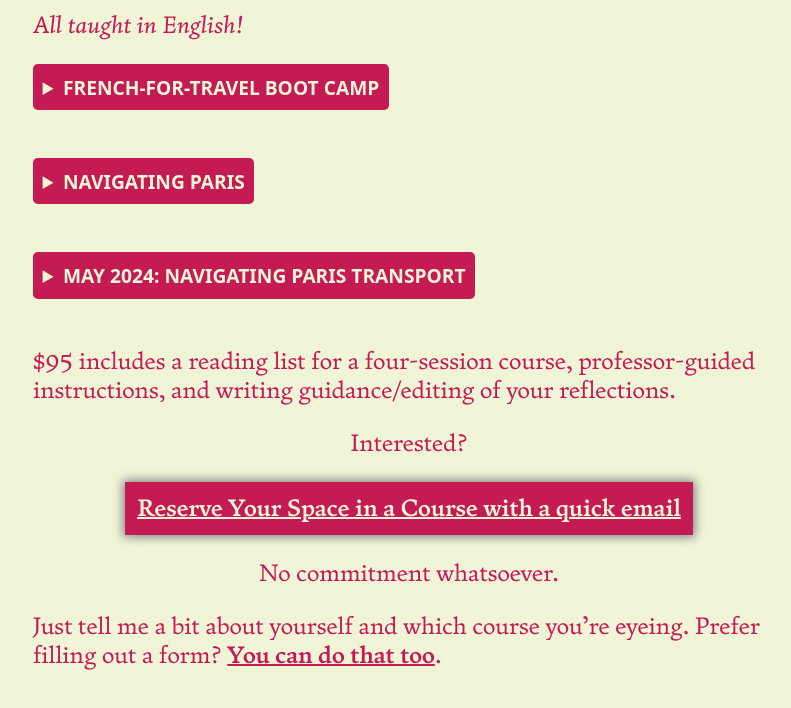
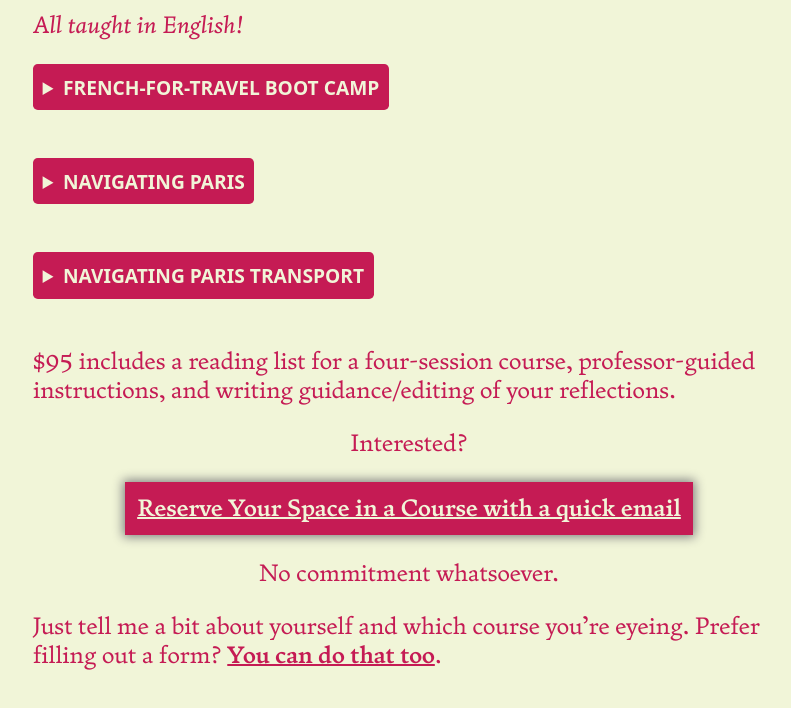
Before and after one commit to yescomment/jk-litlife, an Astro site: page /courses in a window 1280 px wide. Shown: the part 769-1477 px from the top of the page, without its empty margins (231-1022 px from the left). Built offline with nearby package versions, Linux system fonts and the light colour scheme; Astro itself is replaced by a stand-in of ours.

Commit message:
Cut date

```diff
--- a/src/pages/courses.astro
+++ b/src/pages/courses.astro
@@ -28,7 +28,7 @@ import Polaroid from '@components/polaroid.astro'
     </details>
 
     <details>
-      <summary class="infobox"><strong>May 2024:</strong> Navigating Paris Transport</summary>
+      <summary class="infobox">Navigating Paris Transport</summary>
       <p><strong>Course Type:</strong> Lifestyle</p>
       <p><strong>Start Date:</strong> Thursday, September 5. 8pm EDT / 7pm CDT</p>
       <p><strong>Format:</strong> 4 one-hour Zoom sessions</p>
```
